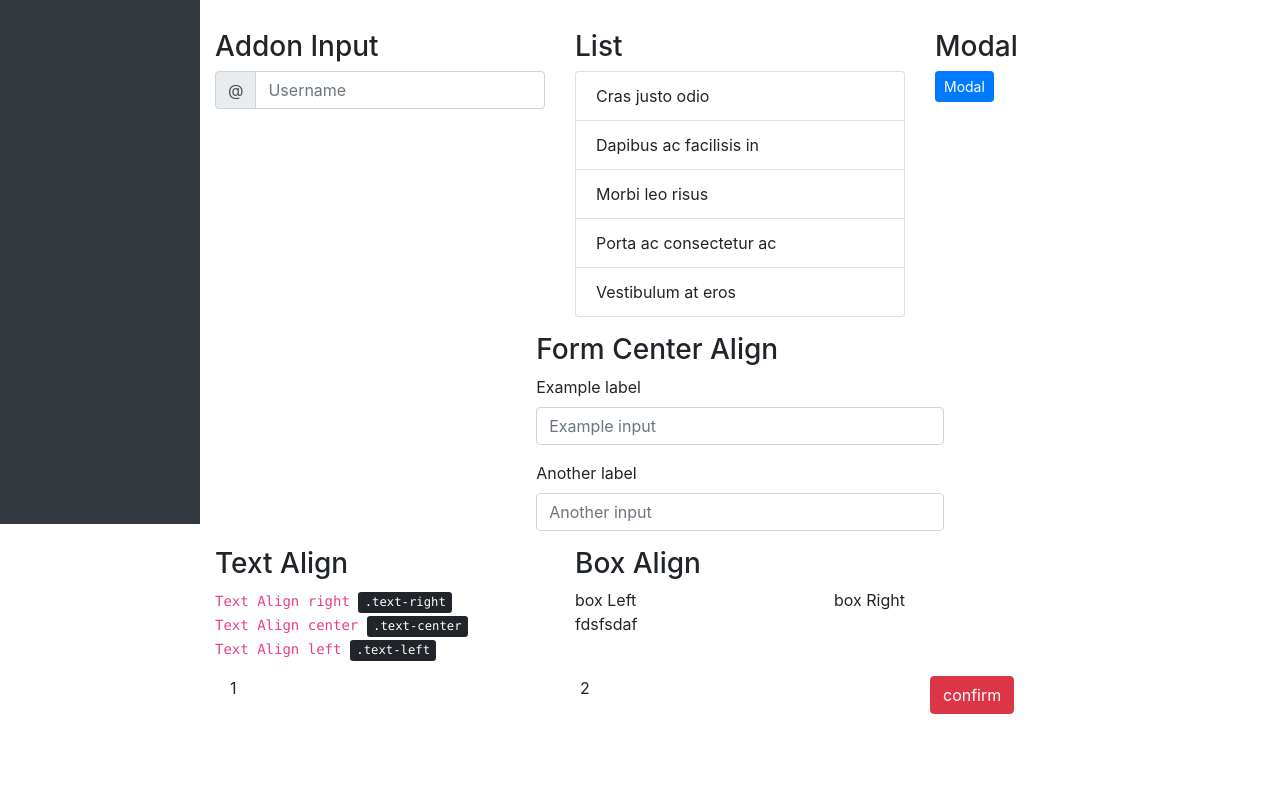
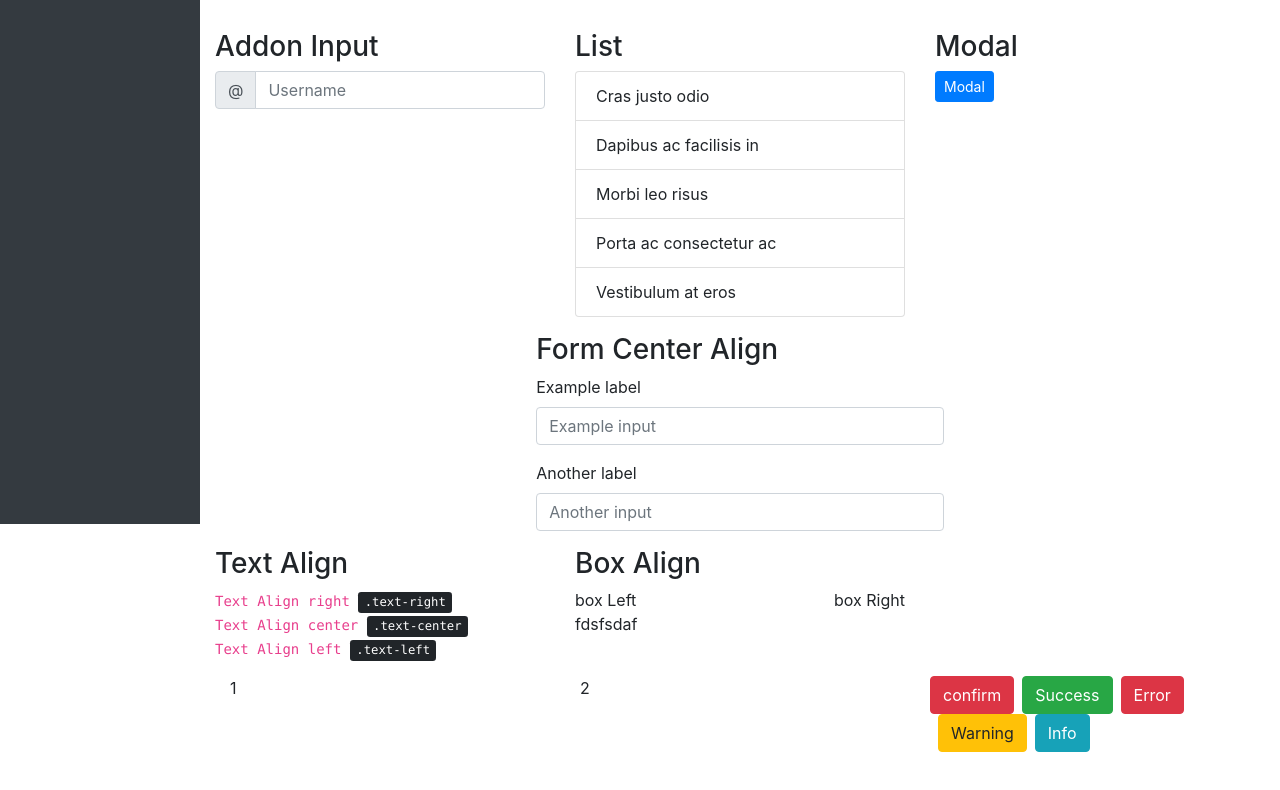
Before and after one commit to bhavishya2107/Performance-Mngt-Sys, a React (Create React App) app: page /demo in a window 1280 px wide. Shown: the part 336-1126 px from the top of the page. Before the commit the page ends 1050 px from the top, so only its background shows below. Built offline with nearby package versions, Linux system fonts and the light colour scheme.

Commit message:
message toaster message implement in demo file.

```diff
--- a/package.json
+++ b/package.json
@@ -12,7 +12,8 @@
     "react-dom": "^16.7.0",
     "react-router": "4.0.0-alpha.3",
     "react-router-dom": "^4.2.2",
-    "react-scripts": "2.1.3"
+    "react-scripts": "2.1.3",
+    "react-toastify": "^4.5.2"
   },
   "scripts": {
     "start": "react-scripts start",
--- a/public/js/custom.js
+++ b/public/js/custom.js
@@ -44,7 +44,7 @@ $(document).ready(function () {
                 },
                 cancel: {
                     label: 'No',
-                    className: 'btn-info'
+                    className: 'btn-danger'
                 }
             },
             callback: function (result) {
--- a/src/App.js
+++ b/src/App.js
@@ -1,5 +1,6 @@
 import React, { Component } from 'react';
 import { BrowserRouter as Router, Switch, Route } from "react-router-dom";
+
 //import logo from './logo.svg';
 //import './app.css';
 
@@ -12,6 +13,7 @@ import Demo from './pages/demo';
 
 
 class App extends Component {
+
   render() {
     var urlData = window.location.pathname;
     if (urlData === "/") {
@@ -25,6 +27,7 @@ class App extends Component {
                 </Switch>
               </div>
             </div>
+
           </div>
         </Router>
       );
--- a/src/pages/demo.js
+++ b/src/pages/demo.js
@@ -1,9 +1,32 @@
 import React, { Component } from 'react';
+import { ToastContainer, toast } from 'react-toastify';
+import '../../node_modules/react-toastify/dist/ReactToastify.css';
 //import logo from './logo.svg';
 //import './app.css';
 
 
 class demo extends Component {
+    success = () => {
+        toast.success("Success Notification !", {
+            position: toast.POSITION.TOP_RIGHT
+        });
+    };
+    error = () => {
+        toast.error("Error Notification !", {
+            position: toast.POSITION.TOP_RIGHT
+        });
+    };
+    warn = () => {
+        toast.warn("Warning Notification !", {
+            position: toast.POSITION.TOP_RIGHT
+        });
+    };
+    info = () => {
+        toast.info("Info Notification !", {
+            position: toast.POSITION.TOP_RIGHT
+        });
+    };
+
     render() {
         return (
             <div className="clearfix">
@@ -73,7 +96,7 @@ class demo extends Component {
                     <div className="col-md-4">
                         <h3>Modal</h3>
                         <a href="#basicModal" data-toggle="modal" className="btn btn-primary btn-sm">Modal</a>
-                        <div id="basicModal" className="modal"  role="dialog">
+                        <div id="basicModal" className="modal" role="dialog">
                             <div className="modal-dialog" role="document">
                                 <div className="modal-content">
                                     <div className="modal-header">
@@ -131,13 +154,16 @@ class demo extends Component {
                         <p>fdsfsdaf</p>
                     </div>
                 </div>
-           <div className="d-flex justify-content-between">
+                <div className="d-flex justify-content-between mb-5">
                     <div className="col">1</div>
-
-
                     <div className="col">2</div>
                     <div className="col">
                         <a href="javascript:void(0);" className="btn btn-danger confirm">confirm</a>
+                        <button onClick={this.success} className="btn btn-success ml-2">Success</button>
+                        <button onClick={this.error} className="btn btn-danger ml-2">Error</button>
+                        <button onClick={this.warn} className="btn btn-warning ml-2">Warning</button>
+                        <button onClick={this.info} className="btn btn-info ml-2">Info</button>
+                        <ToastContainer />
                     </div>
                 </div>
             </div>
```
Also changed, not shown: 1 other file (tests, documents, lock files or other folders). Lines whose indentation alone changed are shown as unchanged.
